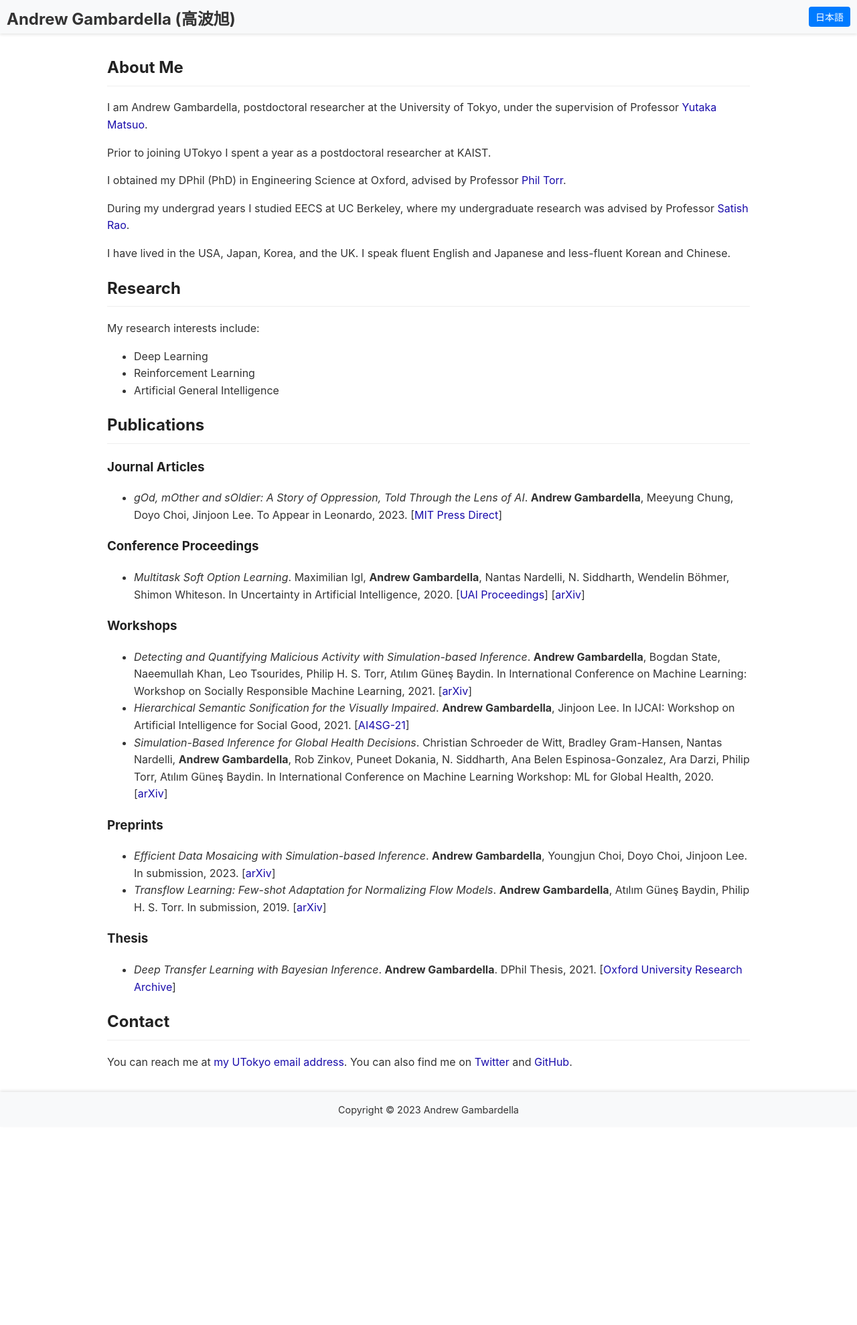
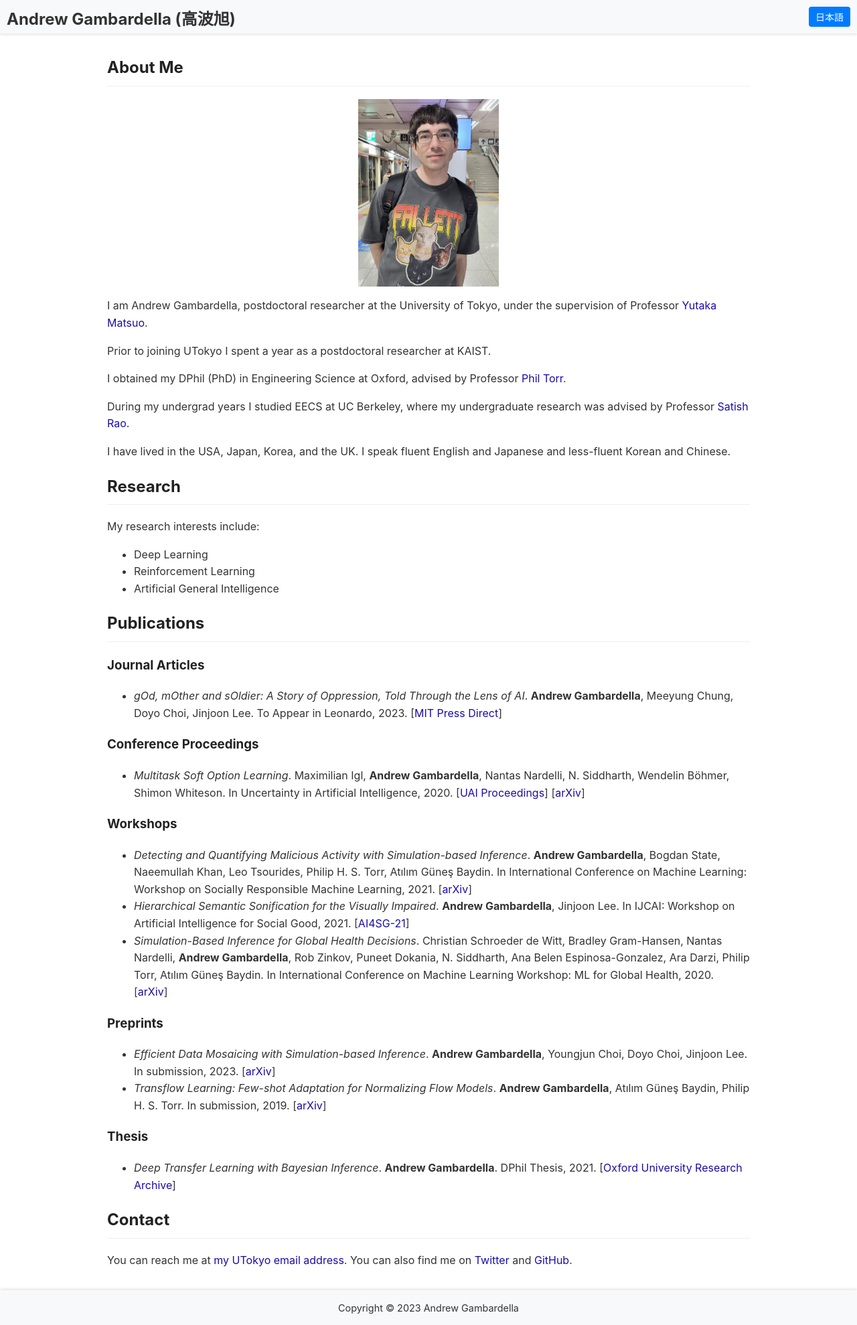
Before and after one commit to atgambardella/atgambardella.github.io, a Jekyll site: the page built from index.md, in a window 1280 px wide. Shown: the whole page at 67% size. Built offline with Jekyll 4.4.1, drawn with Linux system fonts in a browser that asks for light colours; a script that is not in the unit is left out; our own code applies the rules of GitHub Pages for plain Markdown files; before the commit the page ends 1683 px from its top, so only the background shows below that.

Commit message:
try adding picture

```diff
--- a/index.md
+++ b/index.md
@@ -4,6 +4,8 @@ lang: en
 ---
 
 ## About Me
+
+<img src="/assets/images/profile_picture.jpg" alt="Profile Picture" width="210" height="280" style="display:block;margin-left:auto;margin-right:auto;">
 
 I am Andrew Gambardella, postdoctoral researcher at the University of Tokyo, under the supervision of Professor [Yutaka Matsuo](http://ymatsuo.com/).
 
```
Also changed, not shown: ja/index.md (+2 -0 lines), assets/images/profile_picture.jpg (added).
